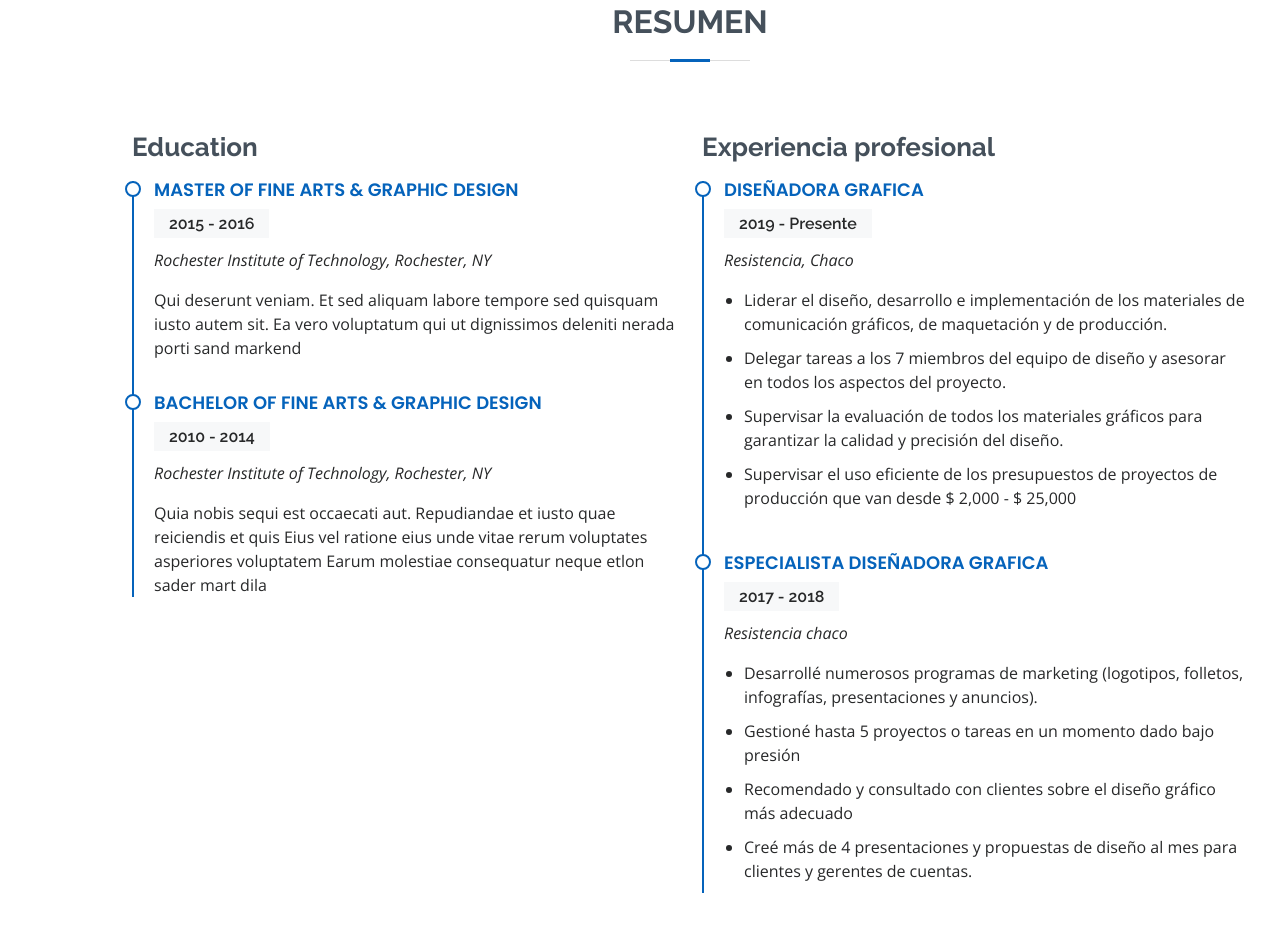
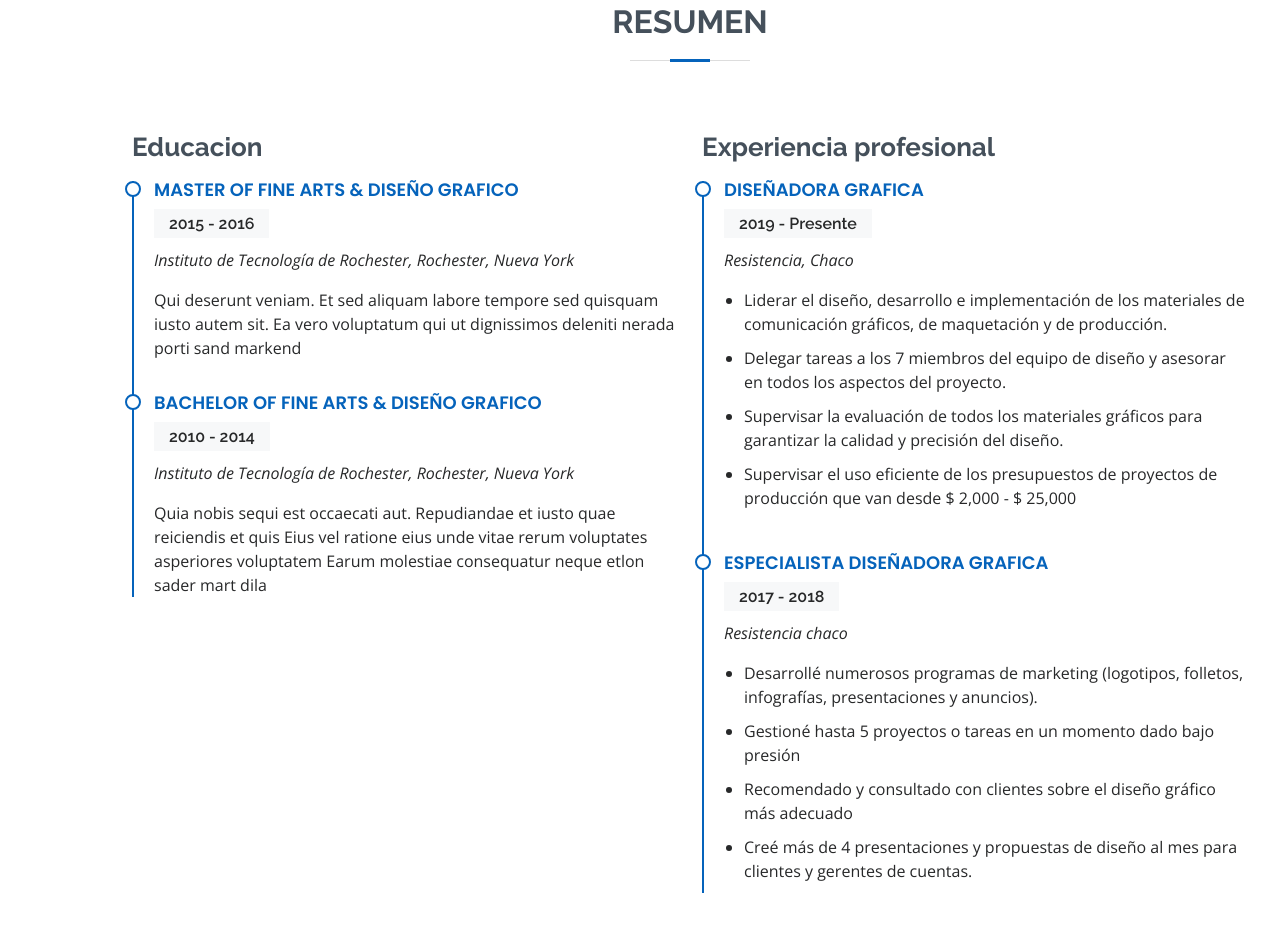
Before and after one commit to Marlenei/Argentina-4.0, a plain HTML site: page index.html in a window 1280 px wide. Shown: the part 1352-2281 px from the top of the page. Drawn offline with nearby package versions, Linux system fonts and the light colour scheme.

Commit message:
Tercer modificacion

```diff
--- a/index.html
+++ b/index.html
@@ -102,17 +102,17 @@
 
         <div class="row">
           <div class="col-lg-6">
-            <h3 class="resume-title">Education</h3>
+            <h3 class="resume-title">Educacion</h3>
             <div class="resume-item">
-              <h4>Master of Fine Arts &amp; Graphic Design</h4>
+              <h4>Master of Fine Arts &amp; Diseño Grafico</h4>
               <h5>2015 - 2016</h5>
-              <p><em>Rochester Institute of Technology, Rochester, NY</em></p>
+              <p><em>Instituto de Tecnología de Rochester, Rochester, Nueva York</em></p>
               <p>Qui deserunt veniam. Et sed aliquam labore tempore sed quisquam iusto autem sit. Ea vero voluptatum qui ut dignissimos deleniti nerada porti sand markend</p>
             </div>
             <div class="resume-item">
-              <h4>Bachelor of Fine Arts &amp; Graphic Design</h4>
+              <h4>Bachelor of Fine Arts &amp; Diseño Grafico</h4>
               <h5>2010 - 2014</h5>
-              <p><em>Rochester Institute of Technology, Rochester, NY</em></p>
+              <p><em>Instituto de Tecnología de Rochester, Rochester, Nueva York</em></p>
               <p>Quia nobis sequi est occaecati aut. Repudiandae et iusto quae reiciendis et quis Eius vel ratione eius unde vitae rerum voluptates asperiores voluptatem Earum molestiae consequatur neque etlon sader mart dila</p>
             </div>
           </div>
```
